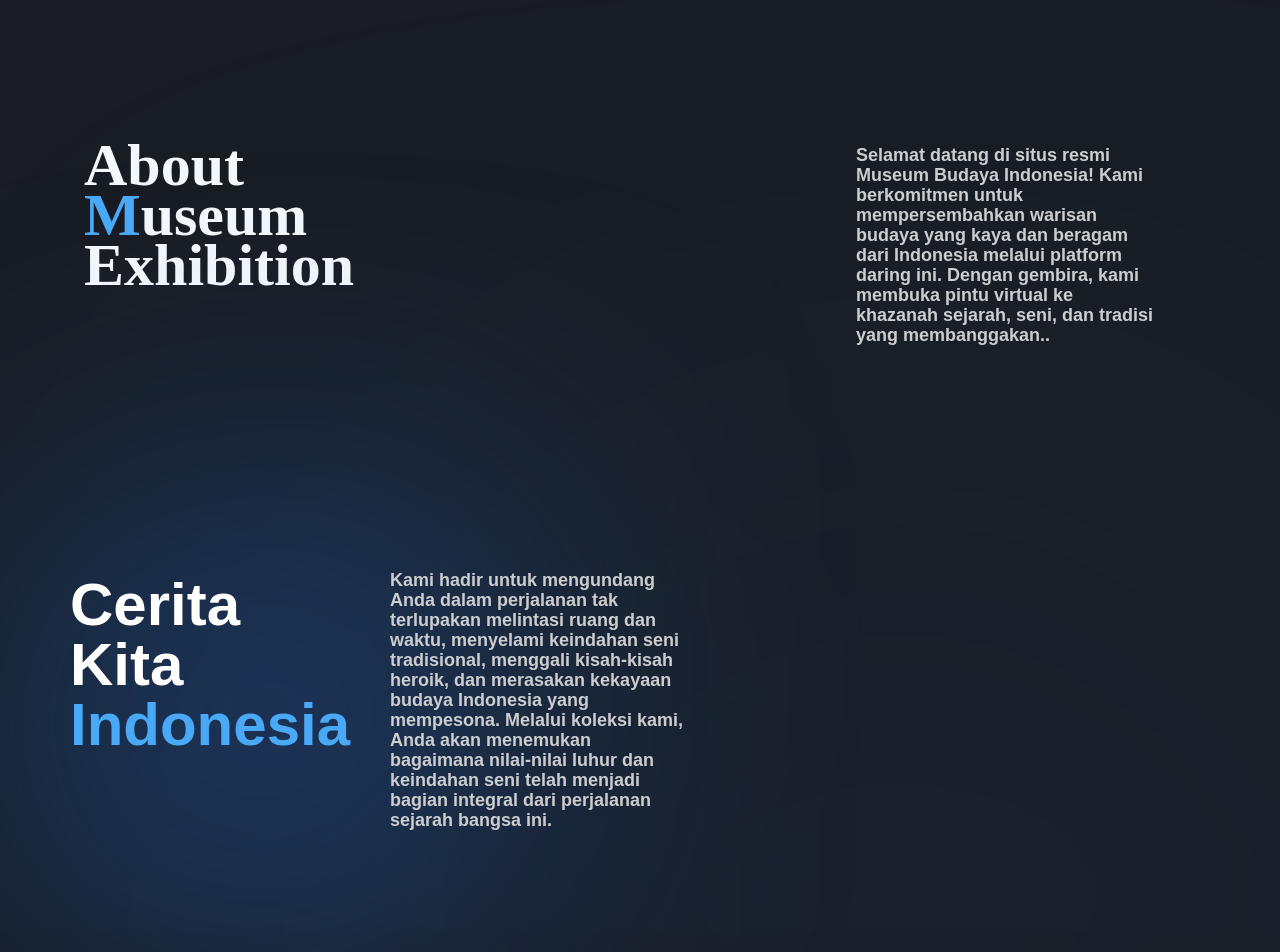
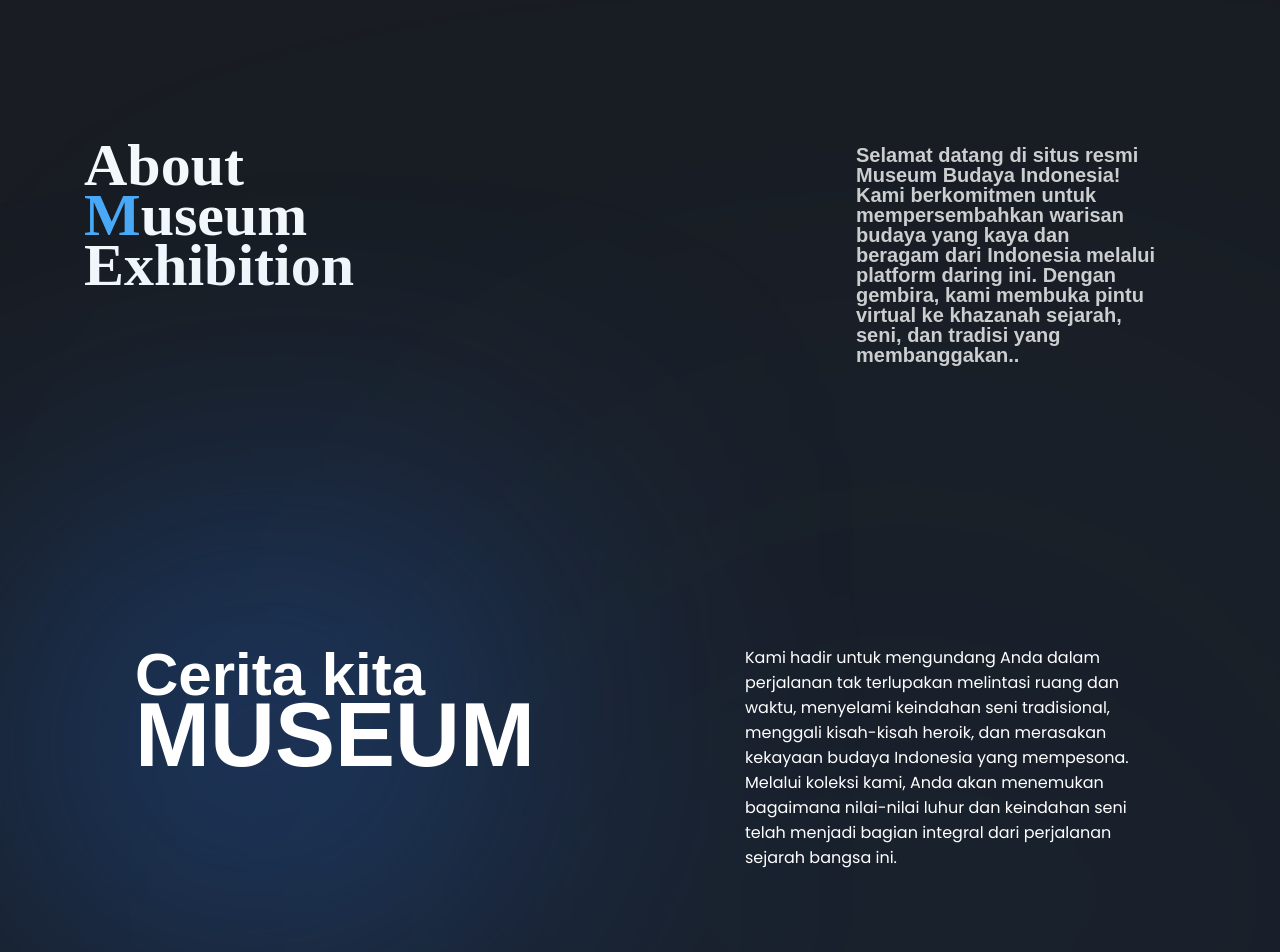
Before and after one commit to georgemiraclee/techome-museum, a React (Create React App) app: page /about in a window 1280 px wide. Shown: the top 952 px of the page. Built offline with nearby package versions, Linux system fonts and the light colour scheme; a web font is replaced by a local one.

Commit message:
fixing page about

```diff
--- a/src/pages/About.jsx
+++ b/src/pages/About.jsx
@@ -31,7 +31,7 @@ function About() {
             <img src={Patung} alt="" className="images-patung" />
           </div>
 
-          <div className="about-desc" data-aos="fade-up">
+          <div className="about-desc" data-aos="fade-up"style={{fontSize: 20}}>
             <p>Selamat datang di situs resmi Museum Budaya Indonesia! Kami berkomitmen untuk mempersembahkan warisan budaya yang kaya dan beragam dari Indonesia melalui platform daring ini. Dengan gembira, kami membuka pintu virtual ke khazanah sejarah, seni, dan tradisi yang membanggakan..</p>
           </div>
         </div>
@@ -42,13 +42,20 @@ function About() {
         <div className="ie-2" data-aos="fade-right">
           <span></span>
         </div>
-                    <div className="container-flex" data-aos="fade-right">
-              <div className="title-container">
+        <div
+          className="about-bpupki-container"
+          style={{ position: "relative" }}
+        >
+          <div className="title-bpupki" data-aos="fade-right">
             <h1>
-                  Cerita Kita <span style={{ color: "#4aa9f7" }}>Indonesia</span>
+              Cerita kita{" "}
+              <span style={{ fontSize: 90 }}>
+                {" "}
+                <span className="a">MUSE</span>UM
+              </span>{" "}
             </h1>
           </div>
-              <div className="about-desc" data-aos="fade-up">
+          <div className="desc-bpupki" data-aos="fade-left">
             <p>
             Kami hadir untuk mengundang Anda dalam perjalanan tak terlupakan melintasi ruang dan waktu, menyelami keindahan seni tradisional, menggali kisah-kisah heroik, dan merasakan kekayaan budaya Indonesia yang mempesona. Melalui koleksi kami, Anda akan menemukan bagaimana nilai-nilai luhur dan keindahan seni telah menjadi bagian integral dari perjalanan sejarah bangsa ini.
             </p>
```
Lines whose indentation alone changed are shown as unchanged.
